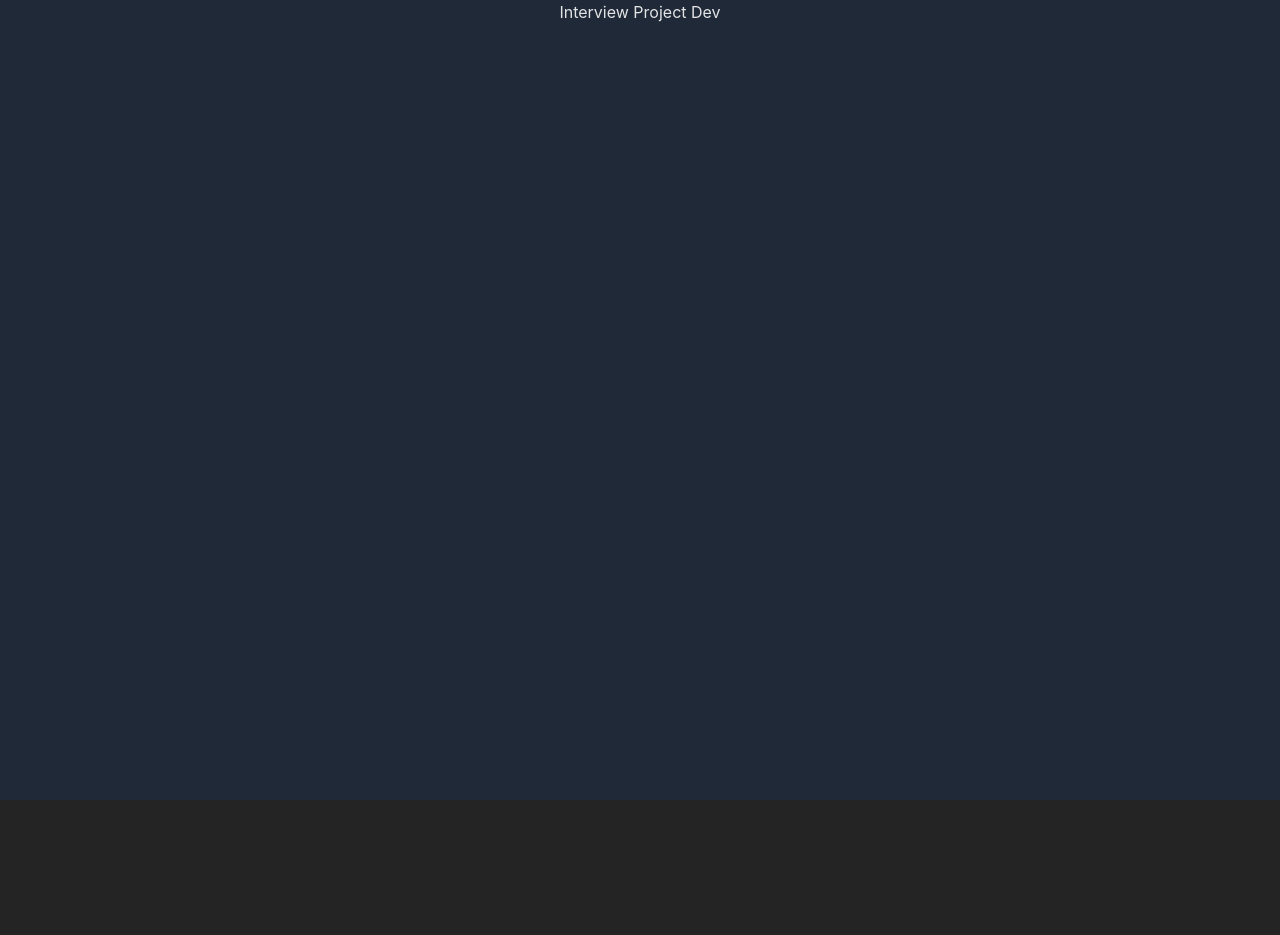
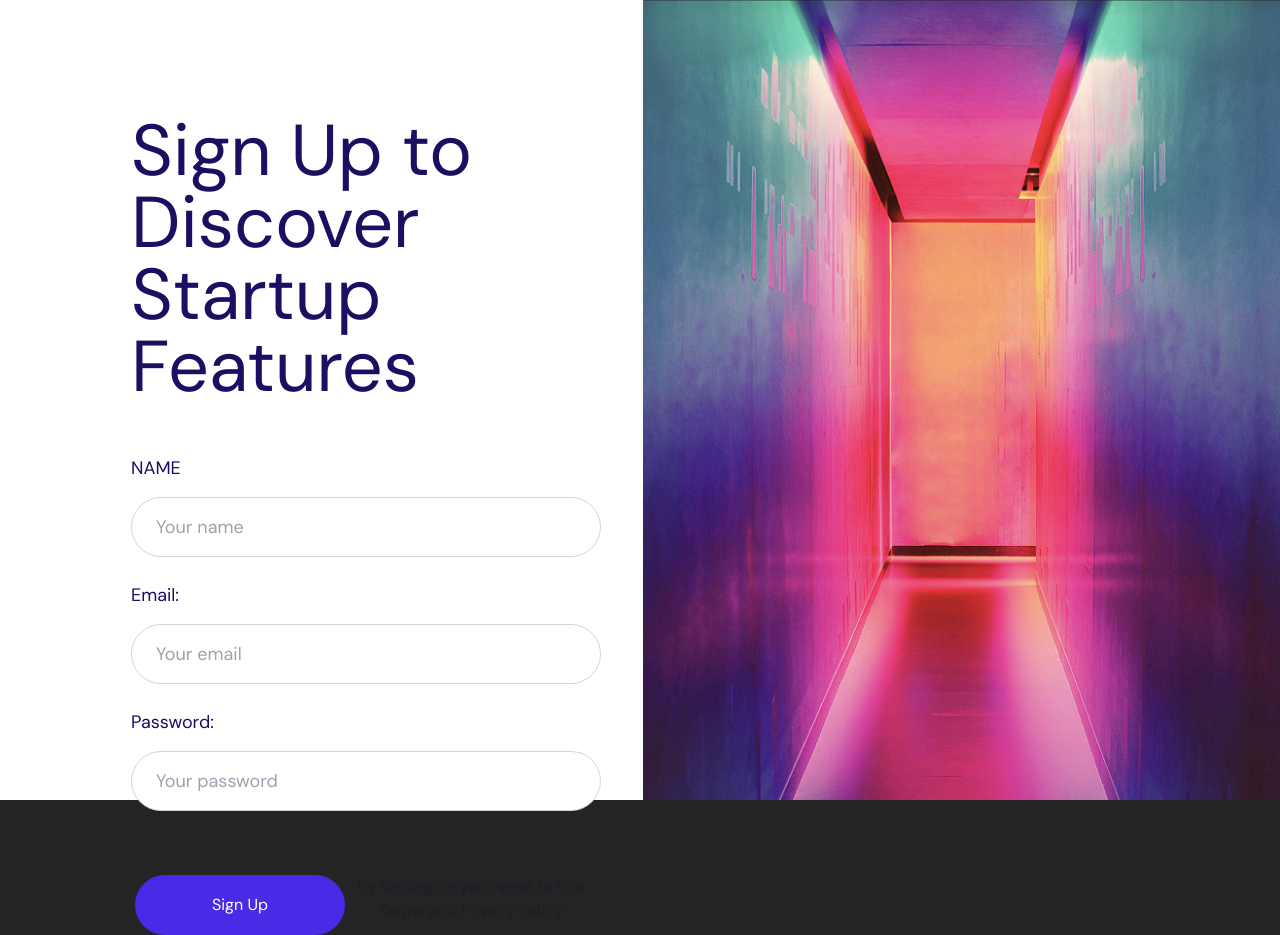
Before and after one commit to pax-the-dev/Interview-Project, a React (Vite) app: page /signup in a window 1280 px wide. Before the commit the page ends 800 px from the top, so only its background shows below. Built offline with nearby package versions, Linux system fonts and the light colour scheme.

Commit message:
added login feature

```diff
--- a/package.json
+++ b/package.json
@@ -10,8 +10,12 @@
     "preview": "vite preview"
   },
   "dependencies": {
+    "@fontsource/dm-sans": "^5.0.12",
+    "formik": "^2.4.4",
     "react": "^18.2.0",
-    "react-dom": "^18.2.0"
+    "react-dom": "^18.2.0",
+    "react-router-dom": "^6.15.0",
+    "yup": "^1.2.0"
   },
   "devDependencies": {
     "@types/react": "^18.2.15",
--- a/src/App.jsx
+++ b/src/App.jsx
@@ -1,10 +1,18 @@
+import Login from "./components/Authentication/Login/Login";
+import Signup from "./components/Authentication/Signup/Signup";
 import "./tailwind.css";
+import { BrowserRouter, Routes, Route } from "react-router-dom";
 
 function App() {
   return (
-    <div className="bg-gray-800 text-center w-full h-screen">
-      <h1>Interview Project Dev</h1>
-    </div>
+    <BrowserRouter>
+      <div className="bg-white text-center w-full h-screen">
+        <Routes>
+          <Route path="/login" element={<Login />} />
+          <Route path="/signup" element={<Signup />} />
+        </Routes>
+      </div>
+    </BrowserRouter>
   );
 }
 
--- /dev/null
+++ b/src/components/Authentication/Login/Login.jsx
@@ -0,0 +1,45 @@
+import loginSignupImage from "../../../assets/login-signup.png";
+import "@fontsource/dm-sans";
+
+function Login() {
+  return (
+    <div className="login flex h-screen font-sans">
+      <div className="w-3/5 bg-white text-[#1E0E62] p-4">
+        <p className="text-7xl text-left mt-[99px] ml-[115px] font-bold">
+          Sign in and let's start your journey!
+        </p>
+        <div className="w-[470px] h-[324px] mt-[51px] ml-[115px]">
+          <div className="email text-lg text-left mt-6">
+            <label className="block font-medium">EMAIL</label>
+            <input
+              type="text"
+              id="email"
+              placeholder="Your email"
+              className="border border-gray-300 w-[470px] h-[60px] rounded-full p-2 mt-[15px] pl-6"
+            />
+          </div>
+          <div className="password text-lg text-left mt-6">
+            <label className="block font-medium">PASSWORD</label>
+            <input
+              type="text"
+              id="password"
+              placeholder="Your password"
+              className="border border-gray-300 rounded-full w-[470px] h-[60px] p-2 mt-[15px] pl-6"
+            />
+          </div>
+          <button
+            type="button"
+            className="bg-[#482BE7] text-white font-bold rounded-full w-[210px] h-[60px] p-2 mt-16 left-[135px] absolute"
+          >
+            Sign In
+          </button>
+        </div>
+      </div>
+      <div className="w-3/5">
+        <img src={loginSignupImage} alt="Login" className="w-full h-full" />
+      </div>
+    </div>
+  );
+}
+
+export default Login;
--- /dev/null
+++ b/src/components/Authentication/Signup/Signup.jsx
@@ -0,0 +1,148 @@
+import loginSignupImage from "../../../assets/login-signup.png";
+import "@fontsource/dm-sans";
+import { useFormik } from "formik";
+import * as Yup from "yup";
+
+function Signup() {
+  const validationSchema = Yup.object().shape({
+    name: Yup.string()
+      .min(3, "Name must be at least 3 characters")
+      .matches(/^[a-zA-Z]+$/, "Name must contain only letters"),
+    email: Yup.string()
+      .email("Invalid email format")
+      .required("Email is required"),
+    password: Yup.string()
+      .required("Password is required")
+      .matches(
+        /^(?=.*[a-z])(?=.*[A-Z])(?=.*\d)[a-zA-Z\d]{8,}$/,
+        "Invalid password."
+      ),
+  });
+
+  const formik = useFormik({
+    initialValues: {
+      name: "",
+      email: "",
+      password: "",
+    },
+    validationSchema: validationSchema,
+    onSubmit: async (values) => {
+      try {
+        const response = await fetch("/api/register", {
+          method: "POST",
+          headers: {
+            "Content-Type": "application/json",
+          },
+          body: JSON.stringify(values),
+        });
+
+        if (response.ok) {
+          console.log("Înregistrare reușită!");
+        } else {
+          console.error("Eroare la înregistrare:", response.statusText);
+        }
+      } catch (error) {
+        console.error("Error:", error);
+      }
+    },
+  });
+
+  return (
+    <div className="signup flex h-screen font-sans">
+      <div className="w-3/5 bg-white text-[#1E0E62] p-4">
+        <p className="text-7xl text-left mt-[99px] ml-[115px] font-bold">
+          Sign Up to Discover Startup Features
+        </p>
+        <div className="w-[470px] h-[324px] mt-[51px] ml-[115px]">
+          <div className="name text-lg text-left mt-6">
+            <label
+              className={`block font-medium ${
+                formik.errors.name && formik.touched.name ? "text-red-500" : ""
+              }`}
+            >
+              NAME
+            </label>
+            <input
+              type="text"
+              id="name"
+              placeholder="Your name"
+              className={`border border-gray-300 w-[470px] h-[60px] rounded-full p-2 mt-[15px] pl-6 ${
+                formik.errors.name && formik.touched.name ? "text-red-500" : ""
+              }`}
+              {...formik.getFieldProps("name")}
+            />
+            {formik.errors.name && formik.touched.name ? (
+              <div className="text-red-500">{formik.errors.name}</div>
+            ) : null}
+          </div>
+          <div className="email text-lg text-left mt-6">
+            <label
+              className={`block font-medium ${
+                formik.errors.email && formik.touched.email
+                  ? "text-red-500"
+                  : ""
+              }`}
+            >
+              Email:
+            </label>
+            <input
+              type="text"
+              id="email"
+              placeholder="Your email"
+              className={`border border-gray-300 w-[470px] h-[60px] rounded-full p-2 mt-[15px] pl-6 ${
+                formik.errors.email && formik.touched.email
+                  ? "text-red-500"
+                  : ""
+              }`}
+              {...formik.getFieldProps("email")}
+            />
+            {formik.errors.email && formik.touched.email ? (
+              <div className="text-red-500">{formik.errors.email}</div>
+            ) : null}
+          </div>
+          <div className="password text-lg text-left mt-6">
+            <label
+              className={`block font-medium ${
+                formik.errors.password && formik.touched.password
+                  ? "text-red-500"
+                  : ""
+              }`}
+            >
+              Password:
+            </label>
+            <input
+              type="password"
+              id="password"
+              placeholder="Your password"
+              className={`border border-gray-300 w-[470px] h-[60px] rounded-full p-2 mt-[15px] pl-6 ${
+                formik.errors.password && formik.touched.password
+                  ? "text-red-500"
+                  : ""
+              }`}
+              {...formik.getFieldProps("password")}
+            />
+            {formik.errors.password && formik.touched.password ? (
+              <div className="text-red-500">{formik.errors.password}</div>
+            ) : null}
+          </div>
+          <form onSubmit={formik.handleSubmit}>
+            <button
+              type="button"
+              className="bg-[#482BE7] text-white font-bold rounded-full w-[210px] h-[60px] p-2 mt-16 left-[135px] absolute"
+            >
+              Sign Up
+            </button>
+          </form>
+          <p className="ml-[210px] mt-16 text-[#151439] opacity-40">
+            By signing up you agree to Our Terms and Privacy Policy
+          </p>
+        </div>
+      </div>
+      <div className="w-3/5">
+        <img src={loginSignupImage} alt="Signup" className="w-full h-full" />
+      </div>
+    </div>
+  );
+}
+
+export default Signup;
--- /dev/null
+++ b/src/components/Button/Button.jsx
@@ -0,0 +1,9 @@
+function Button() {
+  return (
+    <div>
+      <button type="button" className="bg-[#4D2DB7]"></button>
+    </div>
+  );
+}
+
+export default Button;
--- a/tailwind.config.js
+++ b/tailwind.config.js
@@ -3,6 +3,9 @@ export default {
   content: ["./src/**/*.{html,jsx,js}"],
   theme: {
     extend: {},
+    fontFamily: {
+      sans: ["DM Sans", "sans-serif"],
+    },
   },
   plugins: [],
 };
```
Also changed, not shown: src/assets/login-signup.png (added), 1 other file (tests, documents, lock files or other folders).
